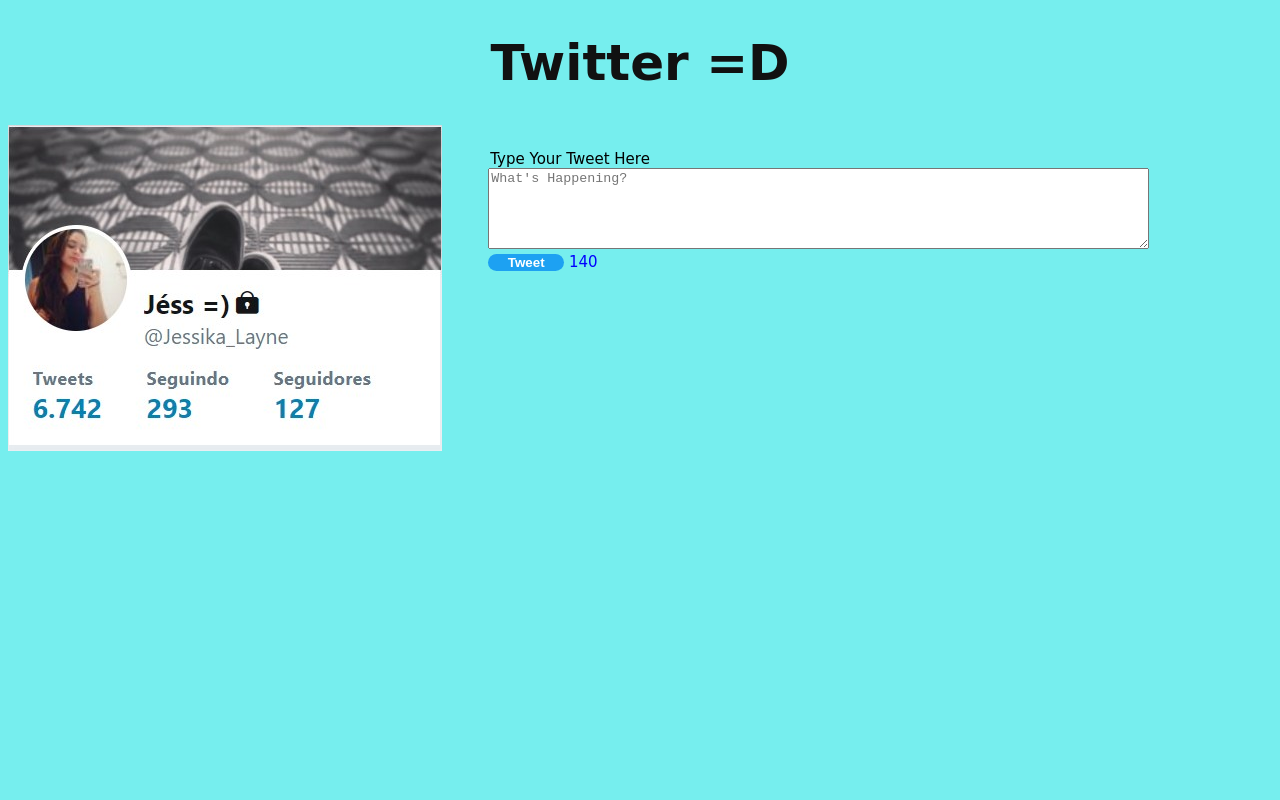
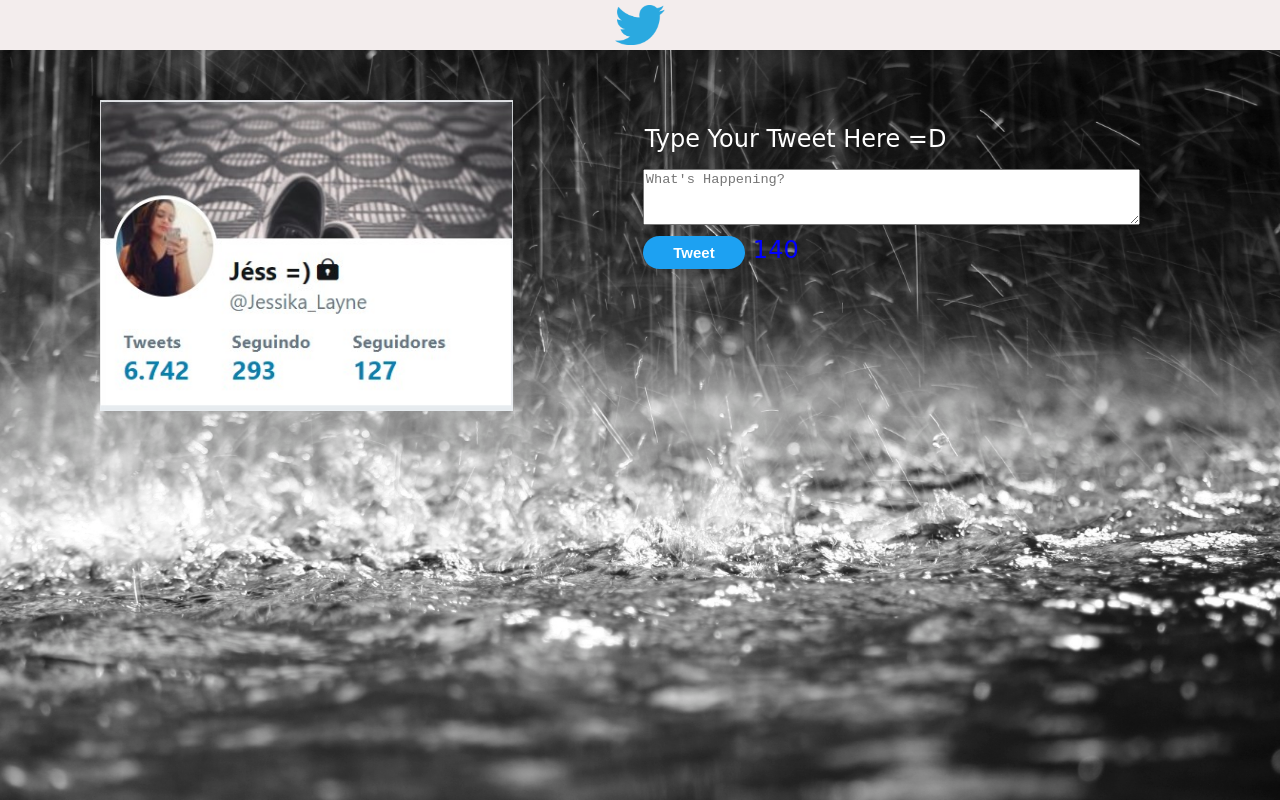
Before and after one commit to LaynePereira/Twitter, a plain HTML site: page index.html in a window 1280 px wide. Drawn offline with Linux system fonts and the light colour scheme.

Commit message:
Twitter 0.0.8 - Atualização CSS e HTML 2

```diff
--- a/index.css
+++ b/index.css
@@ -1,29 +1,49 @@
 body {
-    background-color: rgb(118, 238, 238);
-
+    background-image: url(Imagens/background\ img.jpg);
+    background-size: 100%;
+    margin: 0%;
 }
 
 .main-title {
-    display: inline;
-    font-family: 'Indie Flower', cursive;
+    position: fixed;
+    /* font-family: 'Indie Flower', cursive;
     font-weight: 900;
     font-size: 25px;
     color: rgb(17, 17, 17);
-    text-align: center;
+    text-align: center; */
+    background-color: rgb(243, 237, 237);
+    width: 100%;
+}
+
+#titulo {
+    margin: 0;
+    background-image: url(imagens/twitter_logo.png);
+    background-size: 50px;
+    background-repeat: no-repeat;
+    background-position: center center;
+    width: 100%;
+    height: 50px;
 }
 
 .container{
     margin: 25px;
     width: 100%;
     display: flex;
-    /* justify-content: flex-end; */
     flex-direction: column;
 
 }
 
 .tweet-form {
     font-family:'Coiny', cursive;
-    font-size: 15px;
+    font-size: 20px;
+    padding-left: 60px;
+    font-size: 150%;
+    color: white;
+}
+
+.form-title{
+    margin-bottom: 16px;
+
 }
 
 #tweetButton {
@@ -31,35 +51,67 @@
     color:white;
     background-color: #1da1f2;
     height:75%;
-    width: 10%;
+    width: 20%;
     border-radius:100px;
     font-weight: 800;
+    font-size: 15px;
+    padding: 8px;
+    display: inline-block;
+    vertical-align: center;
+}
 
+#twitterCounter {
+    line-height: 31px;
+    margin-top: 4px;
+    vertical-align: center;
+    display: inline-block;
 }
 
 .profile-img {
-    height:40%;
-    width:60%;
+    /* background-image: url("Imagens/profile.jpg"); */
+    background-size: contain;
+    background-repeat: no-repeat;
+    background-position: center center;
+    height:270px;
+    width:80%;
 }
 
 .profile-img img {
-    height:100%;
+    height:115%;
     width: auto;
 }
 
-.color1 {
+.tweet {
+    background-color: #ffffff;
+    height:auto;
+    width:100%;
+    margin: 20px;
+}
+
+#twitterList li {
+    list-style:none;
+}
+
+.initial-color {
     color:blue;
 }
 
-.color2 {
+.warning-color {
     color:orange;
 }
 
-.color3 {
+.danger-color {
     color: red;
 }
 
-main {
+.content {
     display: flex;
+    padding: 100px;
+}
 
+#twitterText{
+    width: 60ch;
+    min-height: 50px;
+    font-size: 70%;
+    resize: vertical;
 }
--- a/index.html
+++ b/index.html
@@ -8,19 +8,19 @@
   </head>
   <body>
     <header class="main-title">
-    <h1>Twitter =D</h1>
+      <h1 id="titulo"></h1>
     </header>
-    <main>
+    <main class="content">
       <div class="profile-img">
         <img src="imagens/profile.jpg" alt="">
       </div>
       <div class="container">
         <form class="tweet-form">
-          <legend> Type Your Tweet Here</legend>
-          <textarea name="twitterText" placeholder="What's Happening?" class="text" id="twitterText" cols="80" rows="5"></textarea>
+          <legend class= "form-title">Type Your Tweet Here  =D</legend>
+          <textarea name="twitterText" placeholder="What's Happening?" class="text" id="twitterText" cols="50" rows="1"></textarea>
           <div>
           <input type="submit" value='Tweet' id='tweetButton' disabled>
-          <span id= 'twitterCounter' class='color1'>140</span>
+          <span id='twitterCounter' class='initial-color'>140</span>
           </div>
         </form>
             <ul id='twitterList'>
--- a/index.js
+++ b/index.js
@@ -5,14 +5,16 @@
 let twitterList = document.querySelector ('#twitterList');
 let twitterCounter = document.querySelector ('#twitterCounter');
 
+
 tweetButton.addEventListener('click', addTweet);
 
 function addTweet(event) {
     let newLi = document.createElement('li');
+    newLi.classList.add("tweet");
     let dateString = new Date().toLocaleTimeString().substring(0,5);
     let textEnters = twitterText.value.replace(/\n/g, '<br>');
 
-    newLi.innerHTML = '[' + dateString +'] ' + textEnters;
+    newLi.innerHTML = '(' + dateString +') ' + textEnters;
     twitterList.appendChild(newLi);
     twitterText.value = '';
     changeCounter();
@@ -21,7 +23,7 @@
 twitterText.addEventListener('keyup', changeCounter);
 
 function changeCounter(event){
-    var counterValue = MAX_LENGTH - twitterText.value.length;
+    let counterValue = MAX_LENGTH - twitterText.value.length;
     twitterCounter.textContent = counterValue;
 
     if (counterValue === MAX_LENGTH || counterValue < 0) {
@@ -30,16 +32,19 @@
         tweetButton.removeAttribute ('disabled');
     }
     if (twitterText.value.length > 130) {
-        twitterCounter.setAttribute ('class', 'color3');
+        twitterCounter.setAttribute ('class', 'danger-color');
     }else if (twitterText.value.length > 120) {
-        twitterCounter.setAttribute ('class', 'color2');
+        twitterCounter.setAttribute ('class', 'warning-color');
     }else {
-        twitterCounter.setAttribute ('class', 'color1');
+        twitterCounter.setAttribute ('class', 'initial-color');
     }
+
+    let lines = twitterText.value.split('\n');
     let linesCount = 0;
+
     for(let i = 0; i < lines.length; i++) {
         let line = lines[i];
-        linesCount += Math.max(Math.ceil(line.length / 100), 5);
+        linesCount += Math.max(Math.ceil(line.length / 50), 1);
     }
     twitterText.setAttribute('rows', linesCount);
 }
```
Also changed, not shown: Imagens/background img.jpg (added), Imagens/twitter_logo.png (added).
